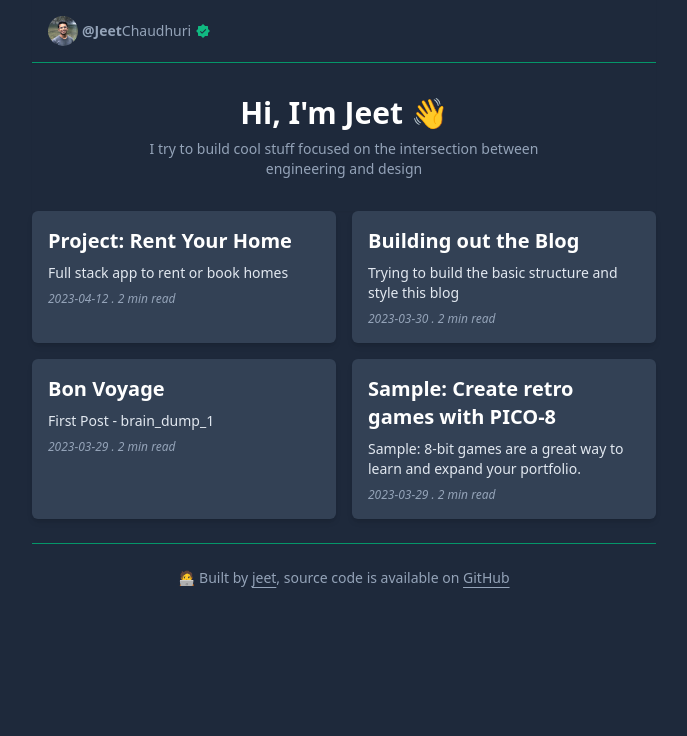
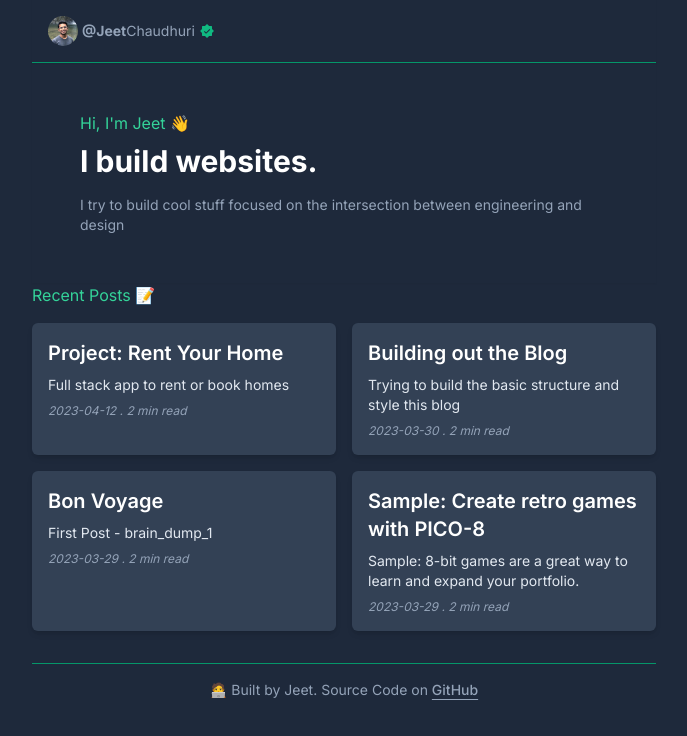
Before and after one commit to jeetch/my-blog, a Next.js app: page / in a window 1280 px wide. Shown: the top 736 px of the page, without its empty margins (296-983 px from the left). Built offline with nearby package versions, Linux system fonts and the light colour scheme.

Commit message:
updated header

```diff
--- a/components/PostPreview.tsx
+++ b/components/PostPreview.tsx
@@ -10,7 +10,7 @@ const PostPreview = (props: PostMetadata) => {
       </a>
 
       <p className="text-sm text-slate-200">{props.subtitle}</p>
-      <p className="text-xs text-slate-400 italic mt-2">
+      <p className="align-baseline text-xs text-slate-400 italic mt-2">
         {props.date} . 2 min read
       </p>
     </div>
--- a/src/app/layout.tsx
+++ b/src/app/layout.tsx
@@ -2,6 +2,8 @@ import Link from "next/link";
 import "./globals.css";
 import Image from "next/image";
 import { VscVerifiedFilled } from "react-icons/vsc";
+import { Inter } from "next/font/google";
+const font = Inter({ subsets: ["latin"] });
 
 export default function RootLayout({
   children,
@@ -29,16 +31,9 @@ export default function RootLayout({
   );
 
   const footer = (
-    <footer className="border-t text-sm border-emerald-600 mt-6 py-6 text-center font-light text-slate-400">
+    <div className="border-t border-emerald-600 text-center p-4 text-slate-400 text-sm mt-8">
       <p>
-        🧑‍💻 Built by{" "}
-        <a
-          href="https://www.jeetchaudhuri.com/"
-          className="font-medium underline underline-offset-4"
-        >
-          jeet
-        </a>
-        , source code is available on{" "}
+        🧑‍💻 Built by Jeet. Source Code on{" "}
         <a
           href="https://github.com/jeetch/my-blog"
           className="font-medium underline underline-offset-4"
@@ -46,14 +41,14 @@ export default function RootLayout({
           GitHub
         </a>
       </p>
-    </footer>
+    </div>
   );
 
   return (
     <html lang="en">
       <head />
 
-      <body className="bg-slate-800 ">
+      <body className={` bg-slate-800 ${font.className}`}>
         <div className="mx-auto max-w-2xl px-6">
           {header}
           {children}
--- a/src/app/page.tsx
+++ b/src/app/page.tsx
@@ -12,10 +12,11 @@ const HomePage: FC = () => {
 
   const banner = (
     <header>
-      <div className=" w-full z-10 shadow-sm text-center  p-8 ">
-        <h2 className="text-3xl text-white font-bold">Hi, I'm Jeet 👋 </h2>
+      <div className="flex flex-col gap-2 w-full z-10 shadow-sm text-left  p-12 ">
+        <h2 className="text-md text-emerald-400 ">Hi, I'm Jeet 👋 </h2>
+        <h2 className="text-3xl text-white font-bold">I build websites. </h2>
 
-        <p className="text-slate-400 text-sm pt-2 mx-16">
+        <p className="text-slate-400 text-sm pt-2 ">
           I try to build cool stuff focused on the intersection between
           engineering and design
         </p>
@@ -26,6 +27,7 @@ const HomePage: FC = () => {
   return (
     <>
       {banner}
+      <div className="text-emerald-400 mb-4"> Recent Posts 📝</div>
       <div className=" grid grid-cols-1 md:grid-cols-2 gap-4">
         {postPreviews}
       </div>
```
